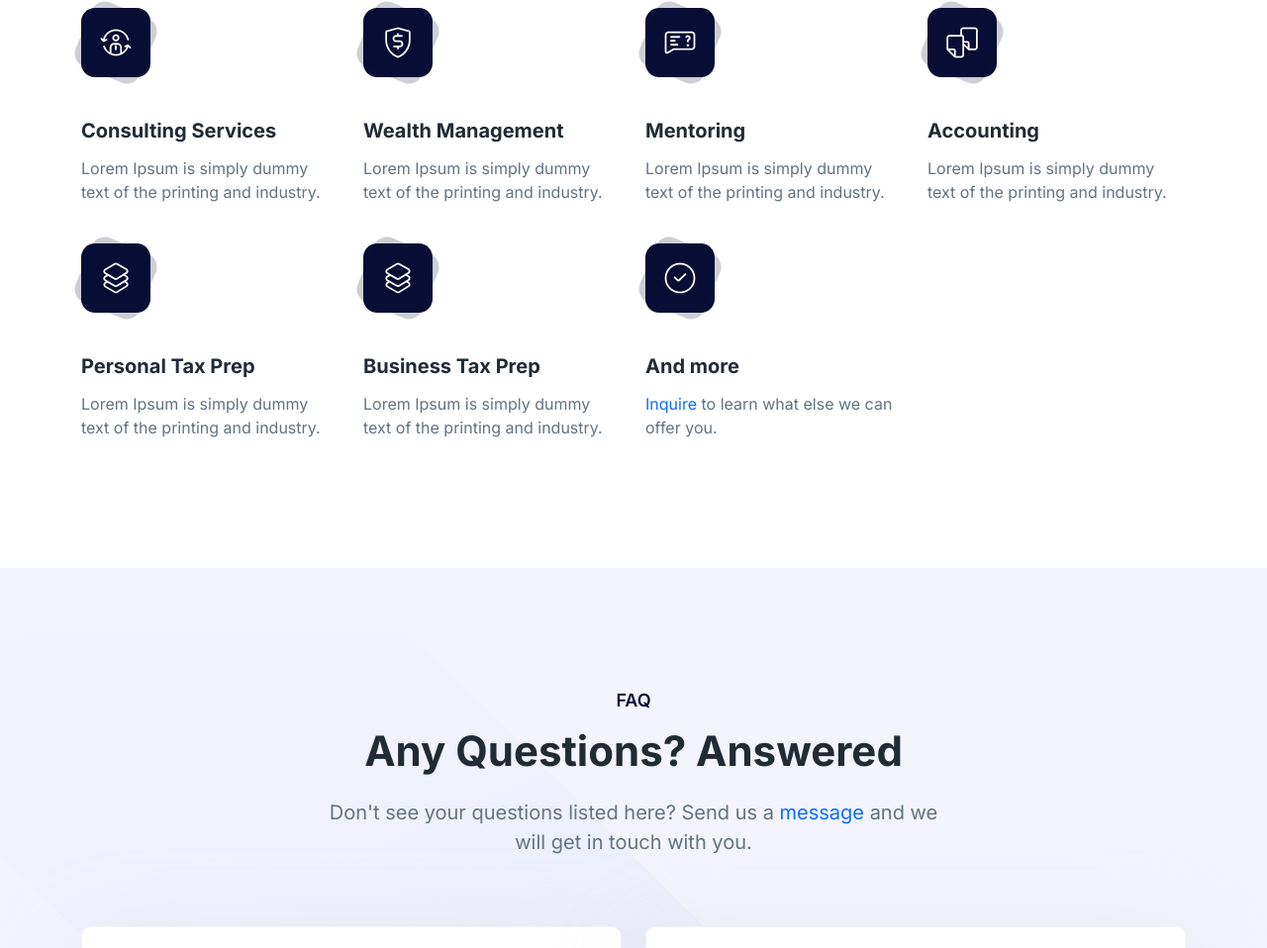
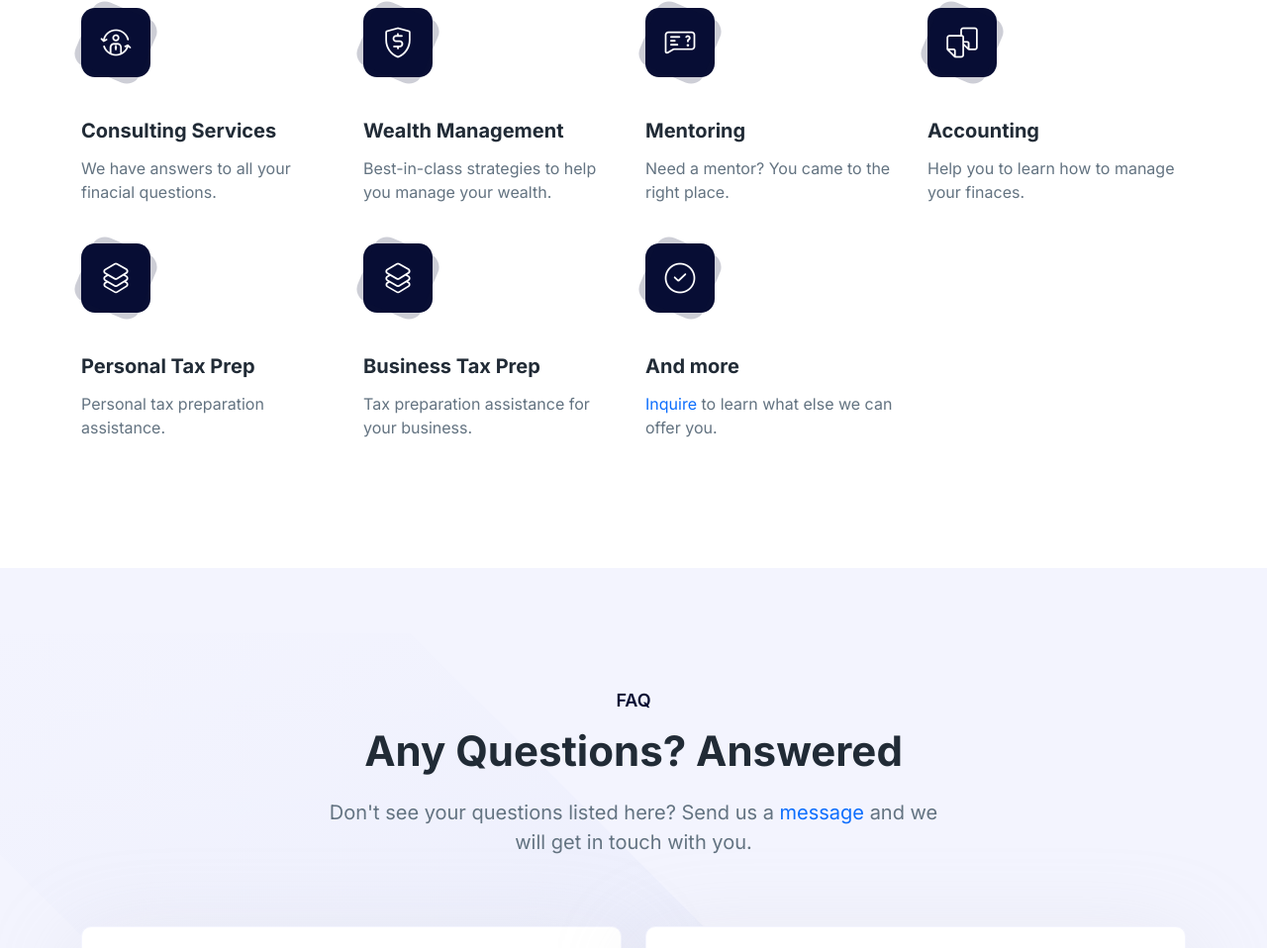
Before and after one commit to boredapedefi/mondoshalom, a plain HTML site: page index.html in a window 1280 px wide. Shown: the part 2031-2989 px from the top of the page at 99% size. Drawn offline with Linux system fonts and the light colour scheme; a script that the page names is missing.

Commit message:
Update services

```diff
--- a/index.html
+++ b/index.html
@@ -255,7 +255,7 @@
               <div class="ud-feature-content">
                 <h3 class="ud-feature-title">Consulting Services</h3>
                 <p class="ud-feature-desc">
-                  Lorem Ipsum is simply dummy text of the printing and industry.
+                  We have answers to all your finacial questions.
                 </p>
               </div>
             </div>
@@ -268,7 +268,7 @@
               <div class="ud-feature-content">
                 <h3 class="ud-feature-title">Wealth Management</h3>
                 <p class="ud-feature-desc">
-                  Lorem Ipsum is simply dummy text of the printing and industry.
+                  Best-in-class strategies to help you manage your wealth.
                 </p>
               </div>
             </div>
@@ -281,7 +281,7 @@
               <div class="ud-feature-content">
                 <h3 class="ud-feature-title">Mentoring</h3>
                 <p class="ud-feature-desc">
-                  Lorem Ipsum is simply dummy text of the printing and industry.
+                  Need a mentor? You came to the right place.
                 </p>
               </div>
             </div>
@@ -294,7 +294,7 @@
               <div class="ud-feature-content">
                 <h3 class="ud-feature-title">Accounting</h3>
                 <p class="ud-feature-desc">
-                  Lorem Ipsum is simply dummy text of the printing and industry.
+                  Help you to learn how to manage your finaces.
                 </p>
               </div>
             </div>
@@ -307,7 +307,7 @@
               <div class="ud-feature-content">
                 <h3 class="ud-feature-title">Personal Tax Prep</h3>
                 <p class="ud-feature-desc">
-                  Lorem Ipsum is simply dummy text of the printing and industry.
+                  Personal tax preparation assistance.
                 </p>
               </div>
             </div>
@@ -320,7 +320,7 @@
               <div class="ud-feature-content">
                 <h3 class="ud-feature-title">Business Tax Prep</h3>
                 <p class="ud-feature-desc">
-                  Lorem Ipsum is simply dummy text of the printing and industry.
+                  Tax preparation assistance for your business.
                 </p>
               </div>
             </div>
```
